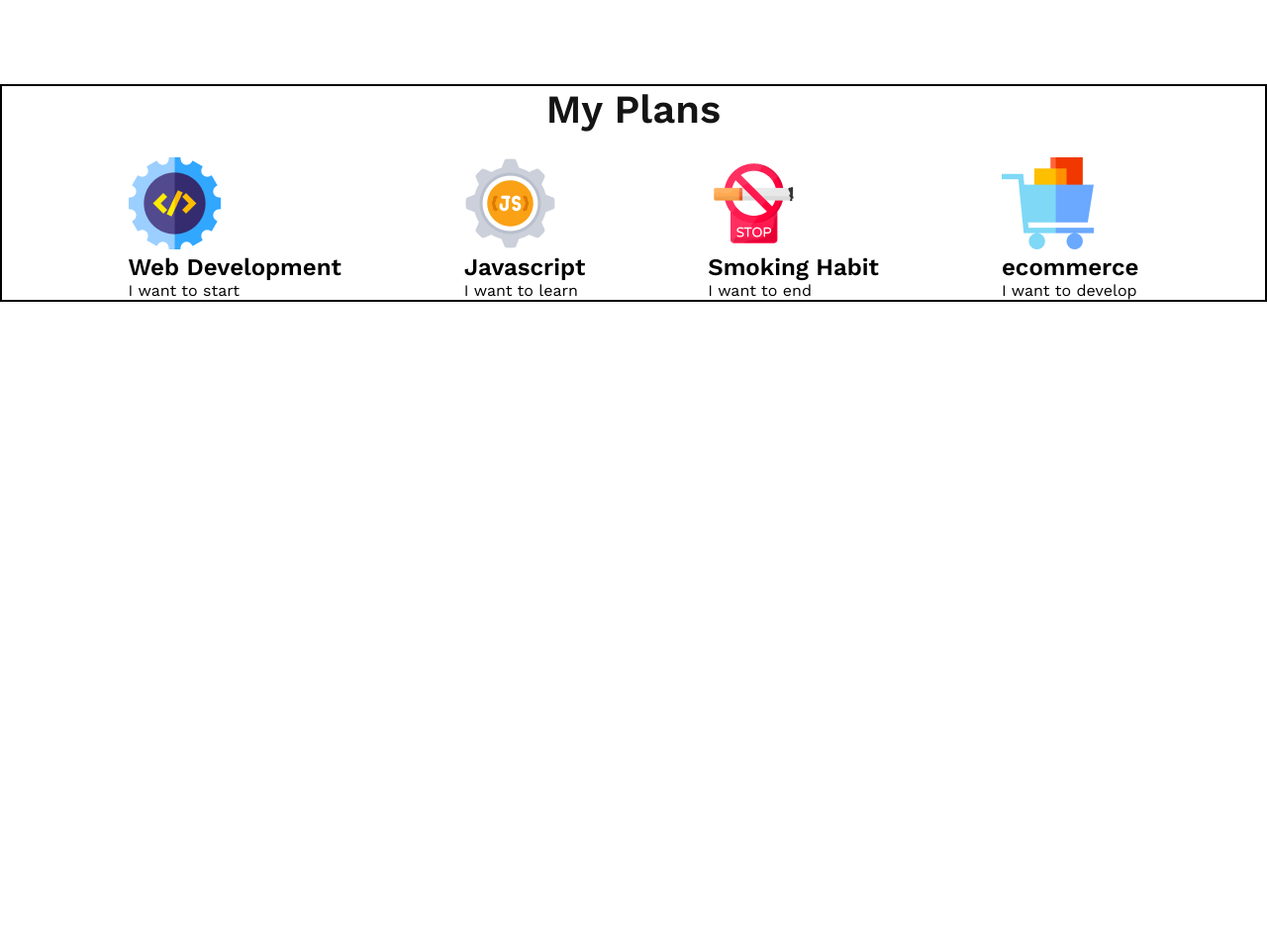
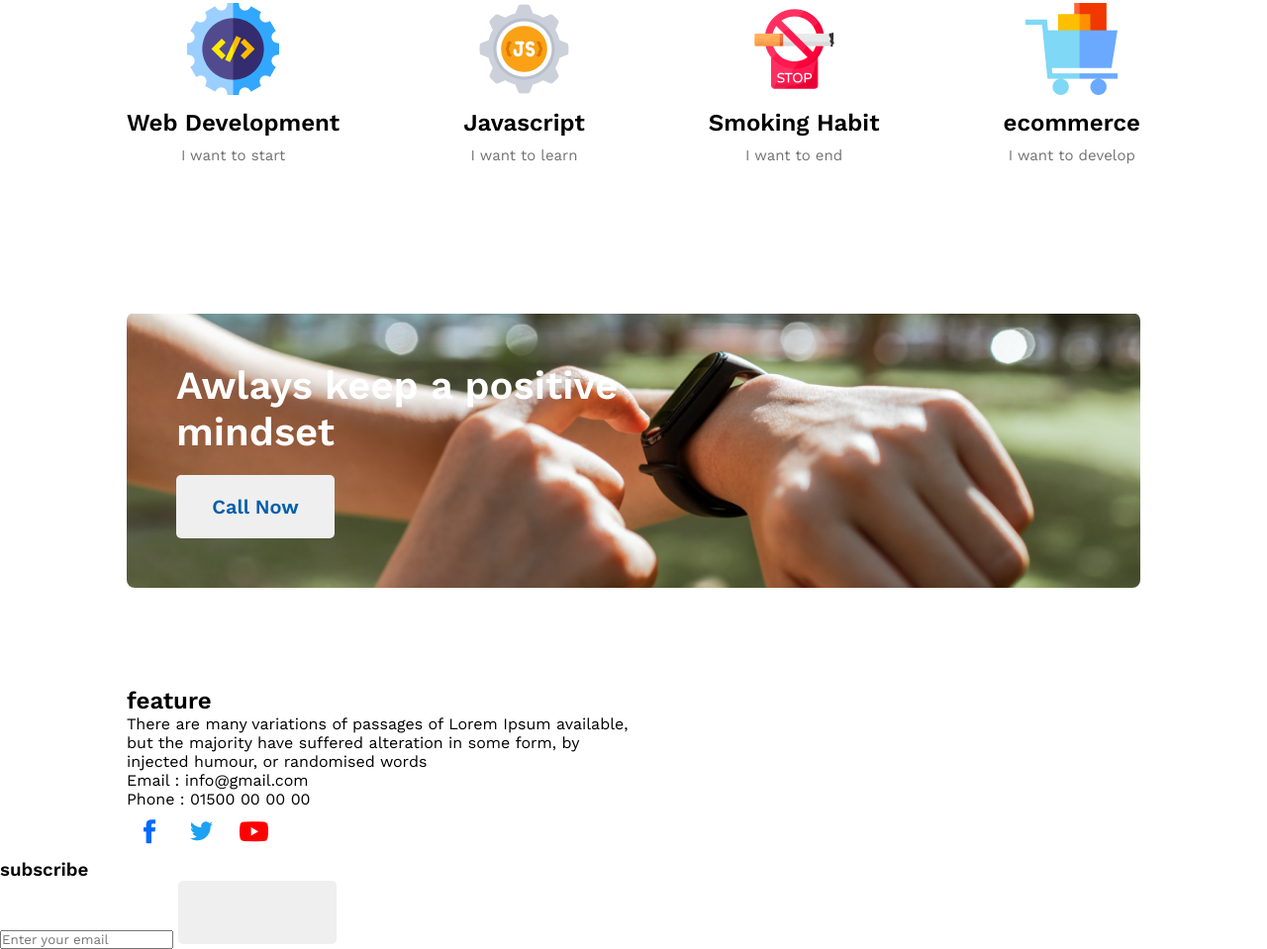
Before and after one commit to bharatroy4D/new-year-new-me, a plain HTML site: page index.html in a window 1280 px wide. Shown: the part 1819-2778 px from the top of the page at 99% size. Before the commit the page ends 2124 px from the top, so only its background shows below. Drawn offline with nearby package versions, Linux system fonts and the light colour scheme.

Commit message:
project of 50% work complete

```diff
--- a/index.css
+++ b/index.css
@@ -23,6 +23,7 @@
 /* Common class use */
 }
 .container{
+
           width: 80%;
           margin: 0 auto;
 
@@ -37,6 +38,9 @@
           height: 64px;
           border: none;
           cursor: pointer;
+}
+section{
+
 }
 .section-title{
           color: var(--Dark-01, #151414);
@@ -78,9 +82,7 @@ main section{
           margin-bottom: 20px;
 }
 /* data-container section start */
-section{
-          border: 2px solid;
-}
+
 .data-container{
           display: flex;
           align-items: center;
@@ -113,7 +115,63 @@ section{
           font-weight: 400;
 }
 /* .skill-container section*/
+
+.skill-container{
+          margin-top: 0;
+}
+
 .skill-content{
           display: flex;
           justify-content: space-between;
 }
+.skill-items{
+          text-align: center;
+}
+.skill-items h1{
+          margin: 10px 0;
+}
+.skill-items p{
+          color: #737272;
+          text-align: center;
+          font-size: 15px;
+          font-weight: 500;
+}
+
+/* watch section star */
+
+.watch-container{
+          background-image: url(./images/watch.png);
+          background-position: center;
+          background-size: cover;
+           background-repeat: no-repeat;
+          border-radius: 8px;
+
+
+}
+.watch-title{
+          width: 459px;
+          color: #FFF;
+          font-size: 40px;
+          font-weight: 700;
+}
+.watch-container div{
+          padding: 50px;
+
+}
+.watch-title{
+          margin-bottom: 20px;
+}
+/* footer section start */
+
+footer{
+          margin-top: 100px;
+}
+.feature-container{
+          display: flex;
+}
+.feature{
+          width: 50%;
+}
+.subscribe{
+          width: 50%;
+}
--- a/index.html
+++ b/index.html
@@ -46,7 +46,7 @@
 
                     </div>
 </section>
-          <section>
+<section class="skill-container">
           <div class="container">
                     <h1 class="section-title skill-title">My Plans</h1>
                     <div class="skill-content">
@@ -82,7 +82,49 @@
                     </div>
           </div>
 </section>
+
+<section>
+          <div class="container watch-container">
+                    <div>
+                    <h1 class="watch-title">Awlays keep a positive mindset</h1>
+                    <button class="btn-primary">Call Now</button>
+                    </div>
+          </div>
+</section>
+
+
           </main>
+<footer>
+          <section>
+<div class="container feature-container">
+
+          <div class="feature">
+          <h1>feature</h1>
+          <p class="para-1">There are many variations of passages of Lorem Ipsum available, but the majority have suffered alteration in some form, by injected humour, or randomised words
+
+          </p>
+
+          <p class="para-2">Email : info@gmail.com</p>
+          <p class="para-3">Phone : 01500 00 00 00</p>
+
+          <div class="icon-container">
+            <a href=""><img src="./images/icons/fb.png" alt=""></a>
+
+            <a href=""><img src="./images/icons/twitter.png" alt=""></a>
+
+            <a href=""><img src="./images/icons/youtube.png" alt=""></a>
+          </div>
+         </div>
+</div>
+<div class="subscribe">
+          <h3>subscribe</h3>
+          <form>
+                    <input type="text" placeholder="Enter your email">
+                    <button class="btn-primary"></button>
+          </form>
+</div>
+</section>
+</footer>
 
 </body>
 </html>
```
Lines whose indentation alone changed are shown as unchanged.
